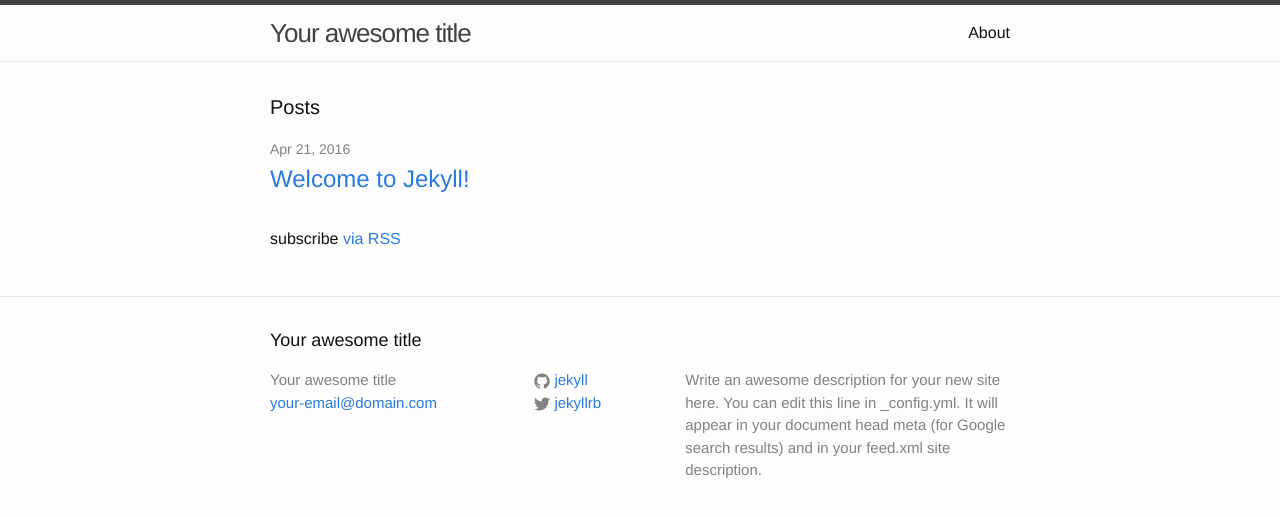
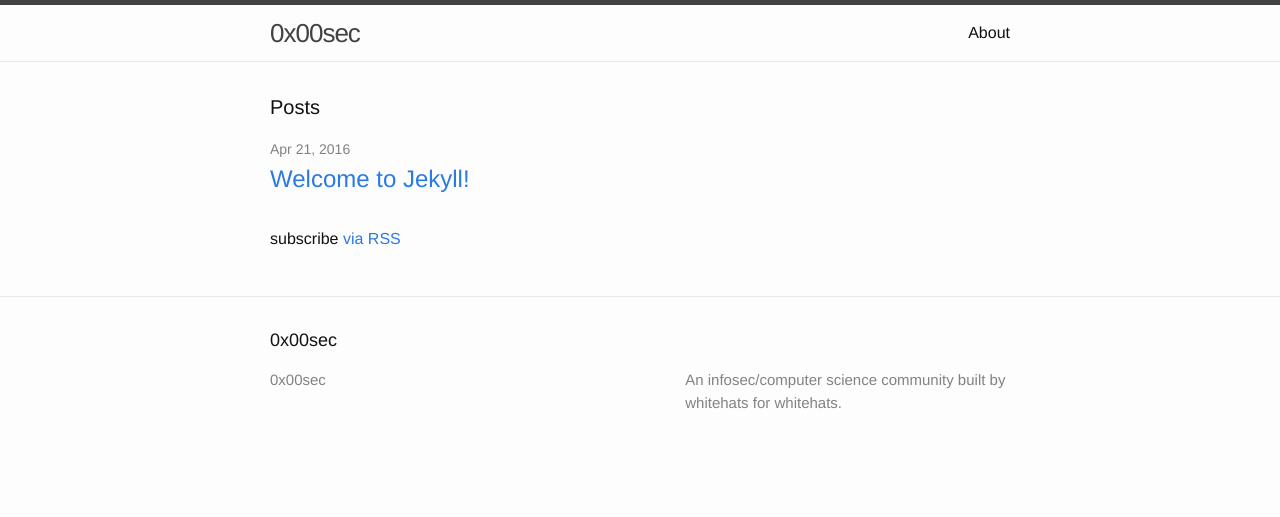
Before and after one commit to unh0lys0daz/0x00sec.github.io, a Jekyll site: the page built from index.html, in a window 1280 px wide. Shown: the top 517 px of the page. Built offline with Jekyll 4.4.1, drawn with Linux system fonts in a browser that asks for light colours.

Commit message:
Edited config

```diff
--- a/_config.yml
+++ b/_config.yml
@@ -6,16 +6,11 @@
 # 'jekyll serve'. If you change this file, please restart the server process.
 
 # Site settings
-title: Your awesome title
-email: your-email@domain.com
+title: 0x00sec
 description: > # this means to ignore newlines until "baseurl:"
-  Write an awesome description for your new site here. You can edit this
-  line in _config.yml. It will appear in your document head meta (for
-  Google search results) and in your feed.xml site description.
+  An infosec/computer science community built by whitehats for whitehats.
 baseurl: "" # the subpath of your site, e.g. /blog
-url: "http://yourdomain.com" # the base hostname & protocol for your site
-twitter_username: jekyllrb
-github_username:  jekyll
+url: "http://0x00sec.github.io" # the base hostname & protocol for your site
 
 # Build settings
 markdown: kramdown
```
